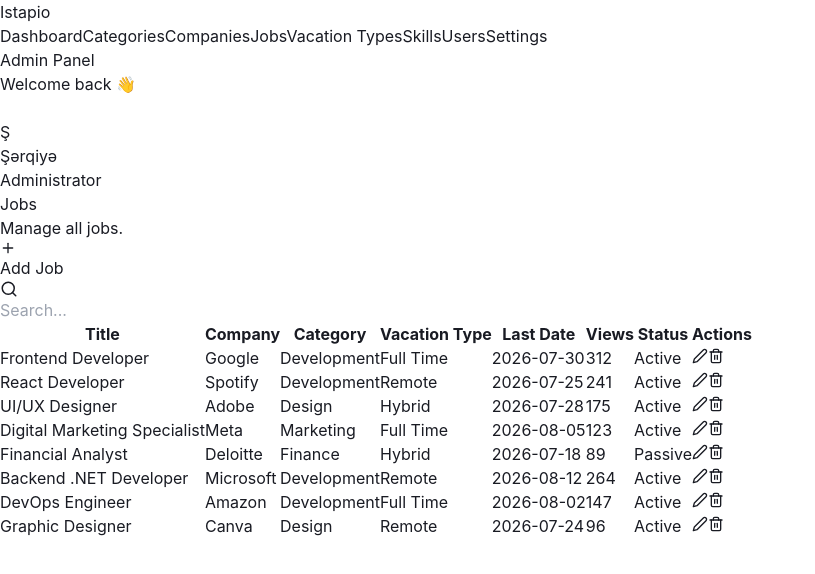
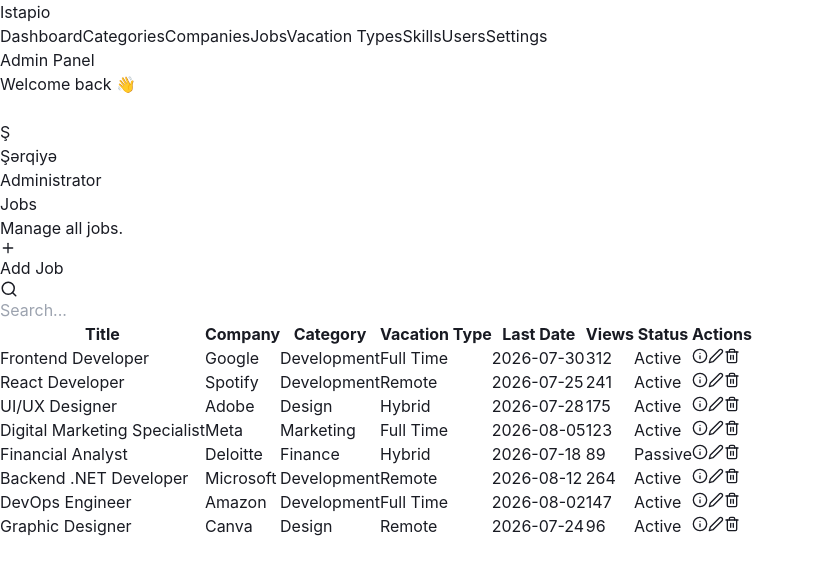
Before and after one commit to sherqiye23/Istapio, a React (Vite) app: page /admin/jobs in a window 1280 px wide. Shown: the top 574 px of the page, without its empty margins (0-815 px from the left). Built offline with nearby package versions, Linux system fonts and the light colour scheme; no server answers.

Commit message:
add info button for admintable

```diff
--- a/src/components/Admin/TableActions.tsx
+++ b/src/components/Admin/TableActions.tsx
@@ -1,4 +1,4 @@
-import { FiEdit2, FiTrash2 } from "react-icons/fi";
+import { FiEdit2, FiInfo, FiTrash2 } from "react-icons/fi";
 
 interface TableActionsProps<T> {
     item: T;
@@ -13,6 +13,13 @@ export default function TableActions<T>({
 }: TableActionsProps<T>) {
     return (
         <div className="flex items-center justify-center gap-2">
+
+            <button
+                // onClick={() => onEdit(item)}
+                className="rounded-lg border border-blue-200 p-2 text-blue-600 hover:bg-blue-50 transition"
+            >
+                <FiInfo size={16} />
+            </button>
 
             <button
                 onClick={() => onEdit(item)}
```
